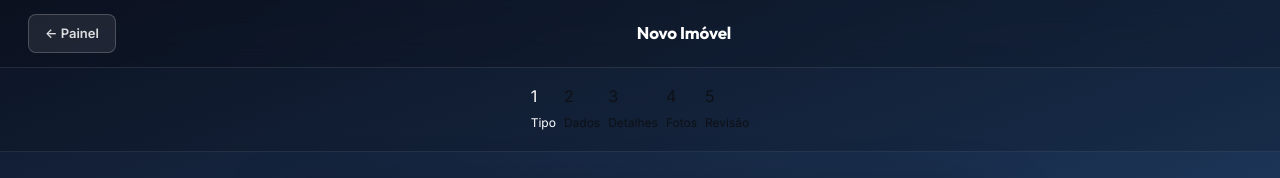
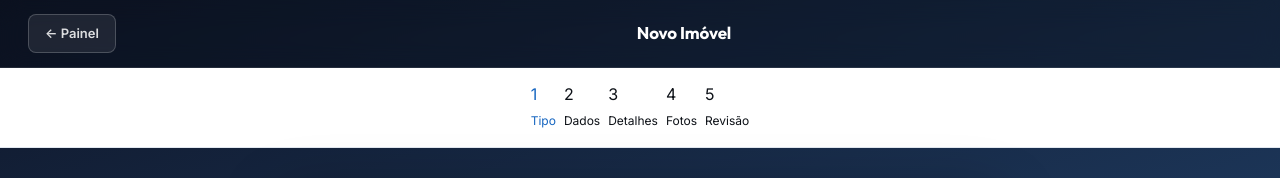
Before and after one commit to EvandroMapa/fixum, a Next.js app: page /painel/novo-imovel in a window 1280 px wide. Shown: the top 178 px of the page. Built offline with nearby package versions, Linux system fonts and the light colour scheme; no server answers.

Commit message:
fix: tarja de etapas clara (branca) com numeracao azul/verde

```diff
--- a/app/painel/editar-imovel/[id]/page.module.css
+++ b/app/painel/editar-imovel/[id]/page.module.css
@@ -75,9 +75,9 @@
   align-items: center;
   justify-content: center;
   gap: 8px;
-  padding: 16px 28px;
-  background: rgba(0, 0, 0, 0.15);
-  border-bottom: 1px solid rgba(255, 255, 255, 0.08);
+  padding: 14px 28px;
+  background: white;
+  border-bottom: 1px solid #e2e8f0;
 }
 
 .etapa {
@@ -86,44 +86,44 @@
   gap: 8px;
   font-size: 12px;
   font-weight: 500;
-  color: rgba(255, 255, 255, 0.45);
+  color: #94a3b8;
   transition: all 0.2s;
 }
 
 .etapaAtiva {
-  color: white;
+  color: #1565c0;
 }
 
 .etapaCompleta {
-  color: rgba(255, 255, 255, 0.65);
+  color: #22c55e;
 }
 
 .etapaNum {
   width: 26px;
   height: 26px;
   border-radius: 50%;
-  background: rgba(255, 255, 255, 0.12);
-  border: 1.5px solid rgba(255, 255, 255, 0.2);
+  background: #f1f5f9;
+  border: 1.5px solid #e2e8f0;
   display: flex;
   align-items: center;
   justify-content: center;
   font-size: 11px;
   font-weight: 700;
   flex-shrink: 0;
-  color: rgba(255, 255, 255, 0.5);
+  color: #94a3b8;
 }
 
 .etapaAtiva .etapaNum {
   background: #1565c0;
-  border-color: #3b82f6;
+  border-color: #1565c0;
   color: white;
-  box-shadow: 0 0 0 3px rgba(59, 130, 246, 0.3);
+  box-shadow: 0 0 0 3px rgba(21, 101, 192, 0.15);
 }
 
 .etapaCompleta .etapaNum {
-  background: rgba(34, 197, 94, 0.25);
+  background: #f0fdf4;
   border-color: #22c55e;
-  color: #86efac;
+  color: #22c55e;
 }
 
 .etapaLabel {
@@ -132,8 +132,9 @@
 
 .etapaSep {
   width: 32px;
-  height: 1px;
-  background: rgba(255, 255, 255, 0.15);
+  height: 1.5px;
+  background: #e2e8f0;
+  border-radius: 2px;
 }
 
 /* ── Wrapper central ── */
--- a/app/painel/novo-imovel/page.module.css
+++ b/app/painel/novo-imovel/page.module.css
@@ -75,9 +75,9 @@
   align-items: center;
   justify-content: center;
   gap: 8px;
-  padding: 16px 28px;
-  background: rgba(0, 0, 0, 0.15);
-  border-bottom: 1px solid rgba(255, 255, 255, 0.08);
+  padding: 14px 28px;
+  background: white;
+  border-bottom: 1px solid #e2e8f0;
 }
 
 .etapa {
@@ -86,44 +86,44 @@
   gap: 8px;
   font-size: 12px;
   font-weight: 500;
-  color: rgba(255, 255, 255, 0.45);
+  color: #94a3b8;
   transition: all 0.2s;
 }
 
 .etapaAtiva {
-  color: white;
+  color: #1565c0;
 }
 
 .etapaCompleta {
-  color: rgba(255, 255, 255, 0.65);
+  color: #22c55e;
 }
 
 .etapaNum {
   width: 26px;
   height: 26px;
   border-radius: 50%;
-  background: rgba(255, 255, 255, 0.12);
-  border: 1.5px solid rgba(255, 255, 255, 0.2);
+  background: #f1f5f9;
+  border: 1.5px solid #e2e8f0;
   display: flex;
   align-items: center;
   justify-content: center;
   font-size: 11px;
   font-weight: 700;
   flex-shrink: 0;
-  color: rgba(255, 255, 255, 0.5);
+  color: #94a3b8;
 }
 
 .etapaAtiva .etapaNum {
   background: #1565c0;
-  border-color: #3b82f6;
+  border-color: #1565c0;
   color: white;
-  box-shadow: 0 0 0 3px rgba(59, 130, 246, 0.3);
+  box-shadow: 0 0 0 3px rgba(21, 101, 192, 0.15);
 }
 
 .etapaCompleta .etapaNum {
-  background: rgba(34, 197, 94, 0.25);
+  background: #f0fdf4;
   border-color: #22c55e;
-  color: #86efac;
+  color: #22c55e;
 }
 
 .etapaLabel {
@@ -132,8 +132,9 @@
 
 .etapaSep {
   width: 32px;
-  height: 1px;
-  background: rgba(255, 255, 255, 0.15);
+  height: 1.5px;
+  background: #e2e8f0;
+  border-radius: 2px;
 }
 
 /* ── Wrapper central ── */
```
